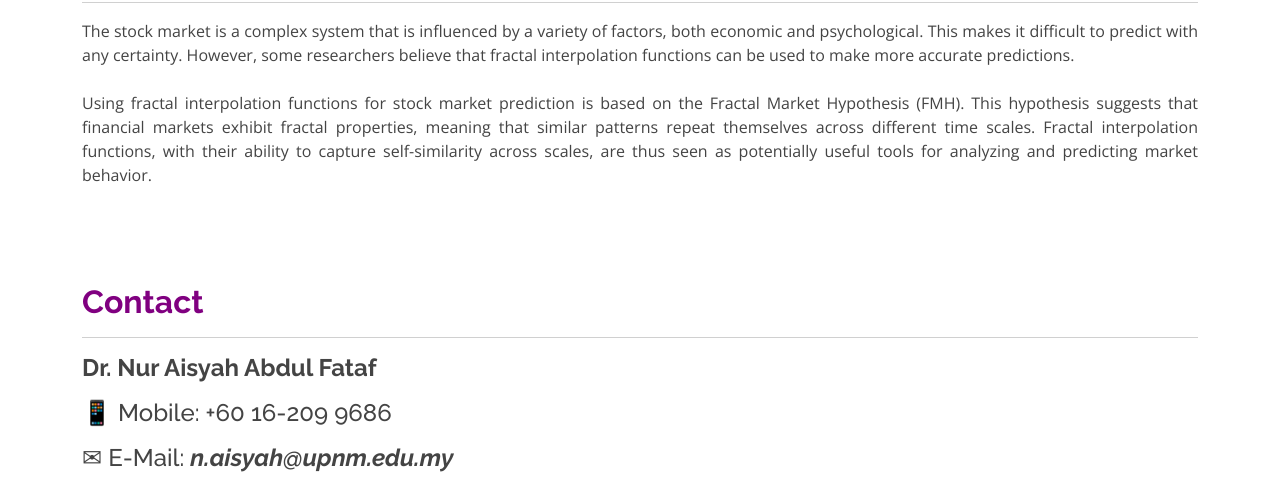
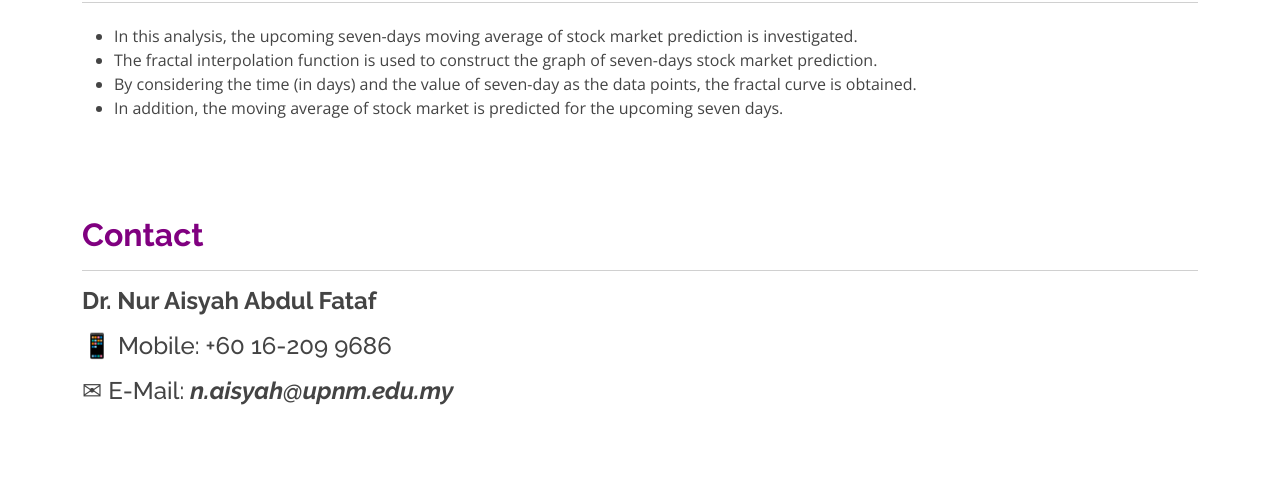
Before and after one commit to Agathiyan98/MTE2024, a plain HTML site: page events.html in a window 1280 px wide. Shown: the part 616-1100 px from the top of the page. Drawn offline with nearby package versions, Linux system fonts and the light colour scheme.

Commit message:
Update events.html

```diff
--- a/events.html
+++ b/events.html
@@ -126,8 +126,12 @@
       <h2 style="color: 	purple;"><b>Description</b></h2>
       <hr>
       <p style="text-align:justify;">
-        The stock market is a complex system that is influenced by a variety of factors, both economic and psychological. This makes it difficult to predict with any certainty. However, some researchers believe that fractal interpolation functions can be used to make more accurate predictions.<br><br>
-        Using fractal interpolation functions for stock market prediction is based on the Fractal Market Hypothesis (FMH). This hypothesis suggests that financial markets exhibit fractal properties, meaning that similar patterns repeat themselves across different time scales. Fractal interpolation functions, with their ability to capture self-similarity across scales, are thus seen as potentially useful tools for analyzing and predicting market behavior.
+        <ul class="listing" style="padding-top: 5px;">
+          <li> In this analysis, the upcoming seven-days moving average of stock market prediction is investigated. </li>
+          <li> The fractal interpolation function is used to construct the graph of seven-days stock market prediction.</li>
+          <li> By considering the time (in days) and the value of seven-day as the data points, the fractal curve is obtained.</li>
+          <li> In addition, the moving average of stock market is predicted for the upcoming seven days. </li>
+        </ul>
 
      </div>
      <div style="min-height: 10vh;"></div>
```
